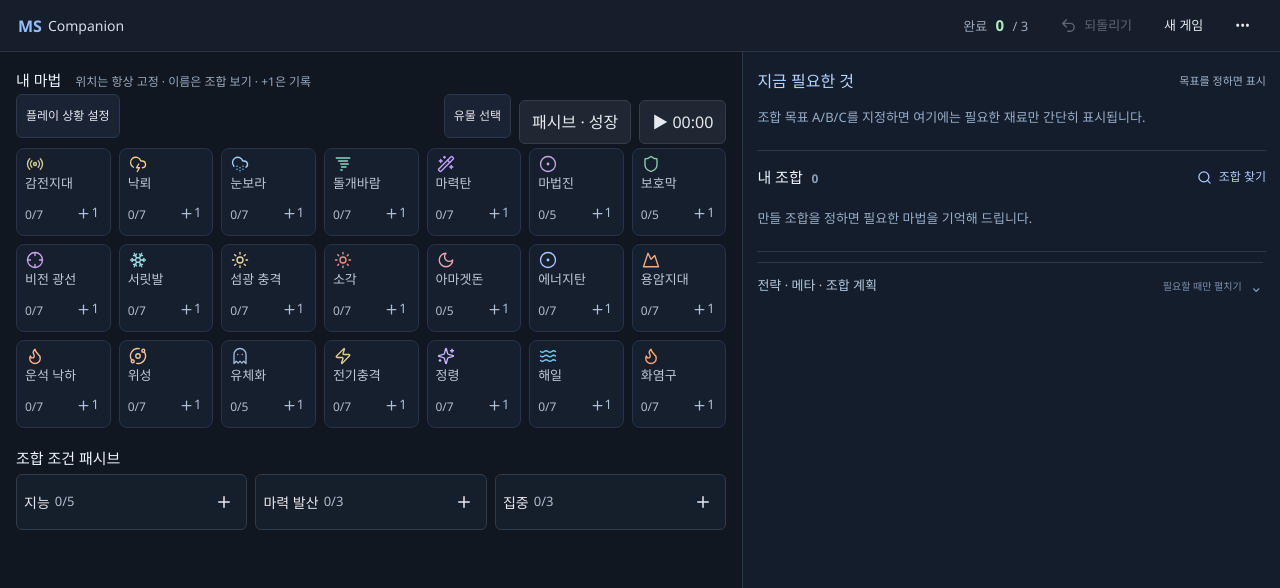
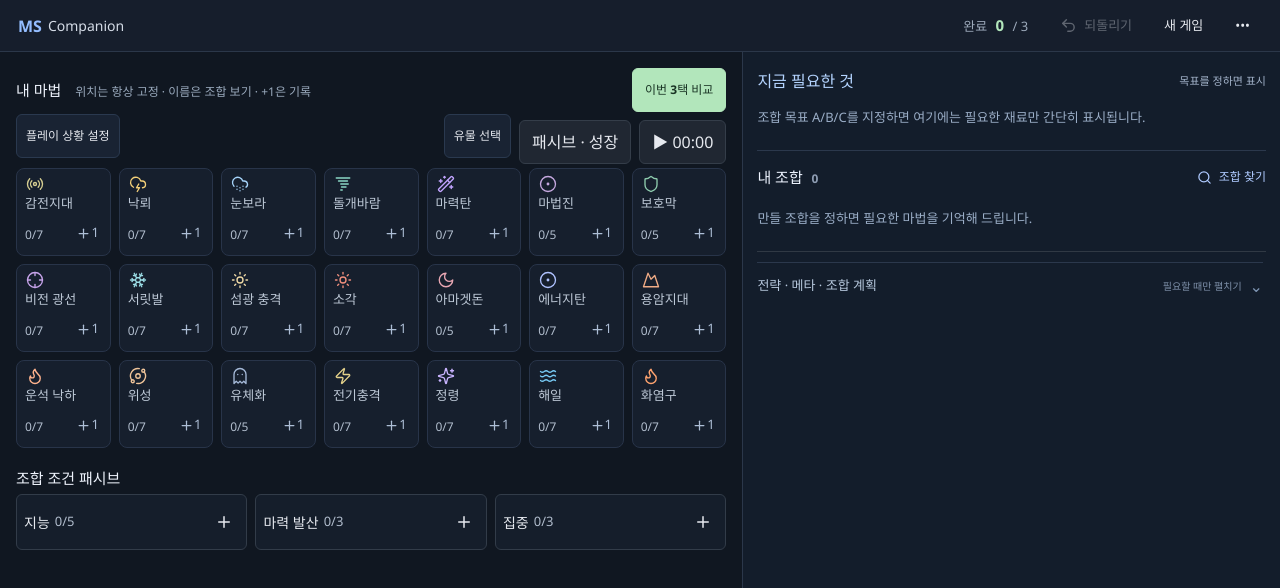
Before and after one commit to vividhyeok/msskilltree, a React (Vite) app: page / in a window 1280 px wide. Shown: the top 588 px of the page. Built offline with nearby package versions, Linux system fonts and the light colour scheme.

Commit message:
Expose live three-choice comparison from main HUD

```diff
--- a/src/features/game-mode/MagicGrid.tsx
+++ b/src/features/game-mode/MagicGrid.tsx
@@ -1,9 +1,12 @@
+import { useState } from "react";
 import { Plus } from "lucide-react";
 import type { ReactNode } from "react";
 import { MagicSymbol } from "../../components/MagicSymbol";
 import { data, comboById } from "../../data";
 import { completedMagicStates, locks, type Run } from "../../engine";
 import { summarizeEffects } from "../../help";
+import { LiveChoiceDialog } from "../../live-choice/LiveChoiceDialog";
+import type { LiveChoiceKind } from "../../live-choice/engine";
 import {
   getMagicTargetBadges,
   getNeededMagicForTargets,
@@ -25,6 +28,7 @@ export function MagicGrid({
   onRecord,
   contextBar,
 }: Props) {
+  const [choiceOpen, setChoiceOpen] = useState(false);
   const used = locks(run);
   const completed = completedMagicStates(run);
   const needs = getNeededMagicForTargets(run).filter((n) =>
@@ -34,12 +38,28 @@ export function MagicGrid({
   const liveMagics = [...data.magics].sort((a, b) =>
     a.nameKo.localeCompare(b.nameKo, "ko"),
   );
+  function recordChoice(kind: LiveChoiceKind, id: string) {
+    if (kind === "special_passive") {
+      window.dispatchEvent(
+        new CustomEvent("ms-special-passive-record", { detail: { id } }),
+      );
+      return;
+    }
+    onRecord(id);
+  }
   return (
     <section className="magic-workspace" aria-label="마법 기록">
-      <div className="hud-label">
+      <div className="hud-label live-hud-title">
         <h1>
           내 마법 <span>위치는 항상 고정 · 이름은 조합 보기 · +1은 기록</span>
         </h1>
+        <button
+          className="live-choice-launch primary"
+          onClick={() => setChoiceOpen(true)}
+          disabled={run.progress?.growthPhase}
+        >
+          이번 3택 비교
+        </button>
       </div>
       {contextBar}
       <div className="mobile-now-strip" aria-label="모바일 지금 필요한 것">
@@ -72,8 +92,8 @@ export function MagicGrid({
             ? `${m.nameKo} ${completion.role === "carrier" ? "→" : "×"} ${comboById[completion.combinationId].nameKo}${completion.role === "carrier" ? "로 승계됨" : "에 병합되어 소멸"} · 원본 재사용 불가`
             : "";
           const targetText = badges.length
-            ? `현재 목표 ${badges.join("/")} 조합에 필요한 마법입니다. 이름을 누르면 필요한 레벨·특성과 조합 후 승계/병합 여부를 볼 수 있습니다.`
-            : "이름을 누르면 이 마법으로 갈 수 있는 조합과 필요한 특성을 볼 수 있습니다.";
+            ? `현재 목표 ${badges.join("/")} 조합에 필요한 마법입니다. ${m.summary} 이름을 누르면 필요한 레벨·특성과 조합 후 승계/병합 여부를 볼 수 있습니다.`
+            : `${m.summary} 이름을 누르면 이 마법으로 갈 수 있는 조합과 필요한 특성을 볼 수 있습니다.`;
           const level = run.levels[m.id] ?? 0;
           const traits = m.traitStages.flatMap((s) =>
             s.traits
@@ -190,6 +210,13 @@ export function MagicGrid({
             );
           })}
       </div>
+      {choiceOpen && (
+        <LiveChoiceDialog
+          run={run}
+          onRecord={recordChoice}
+          onClose={() => setChoiceOpen(false)}
+        />
+      )}
     </section>
   );
 }
```
